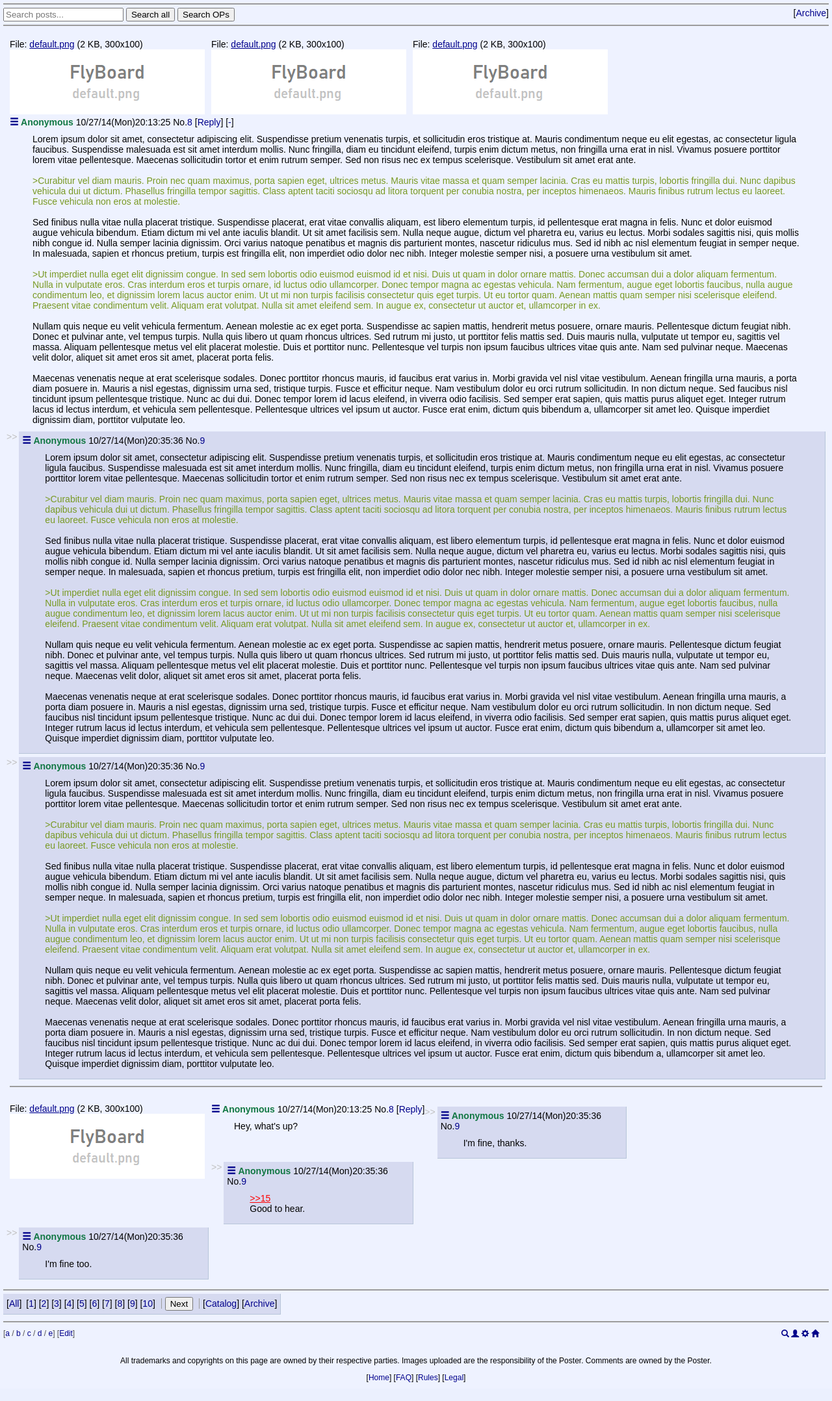
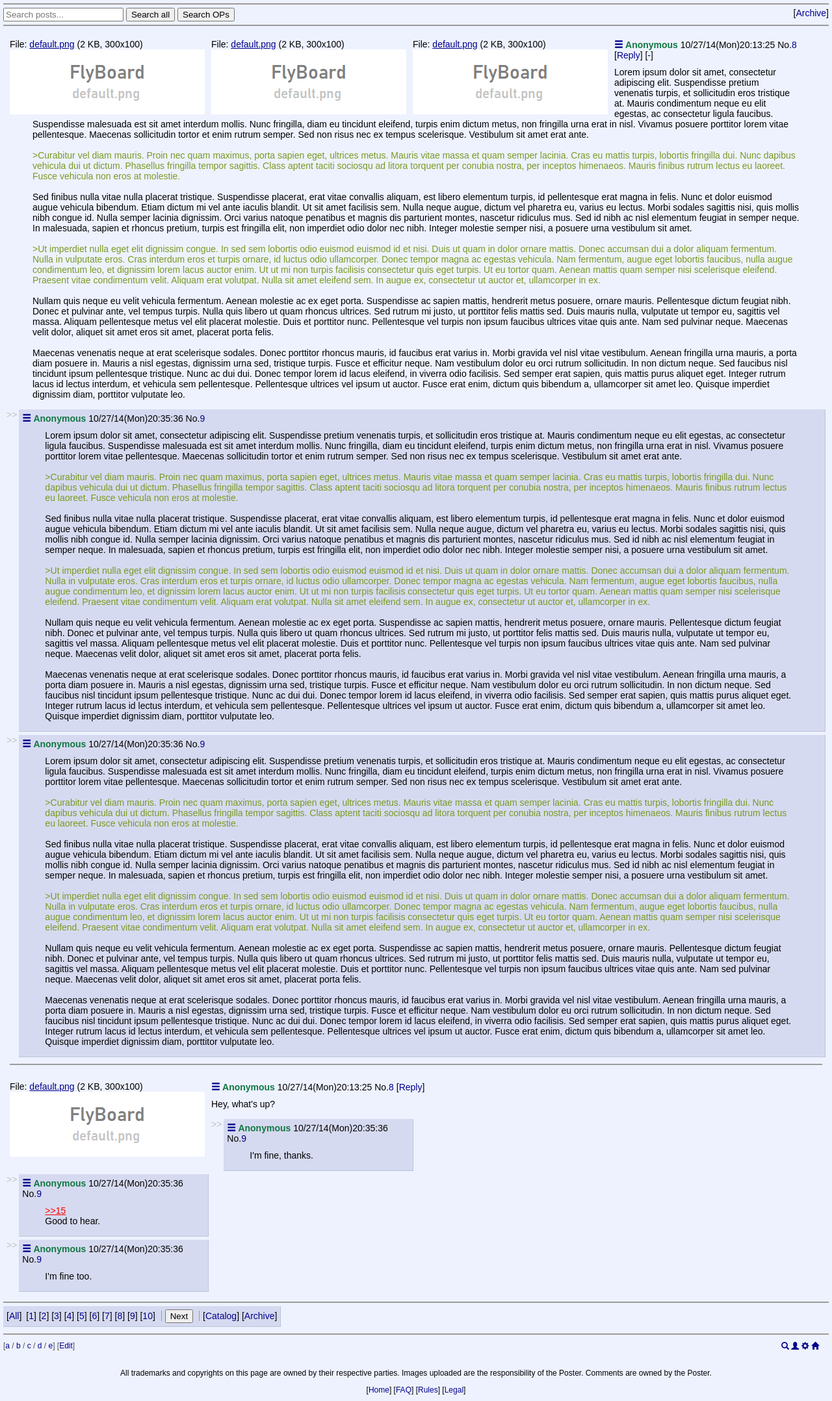
Before and after one commit to qetyzm/flyboard, a Python web app: template flyboard/templates/board/test.html in a window 1280 px wide. Shown: the part 284-2440 px from the top of the page at 65% size. Before the commit the page ends 2411 px from the top, so only its background shows below. Run offline with Jinja, Linux system fonts and the light colour scheme; the template is opened without the code that fills it, so the values that code supplies are empty.

Commit message:
Fixed .post-container placing

```diff
--- a/flyboard/static/css/flytheme.css
+++ b/flyboard/static/css/flytheme.css
@@ -303,6 +303,3 @@ blockquote {
 .post-file-block {
     float: left;
 }
-.post-container {
-    float: left;
-}
```
